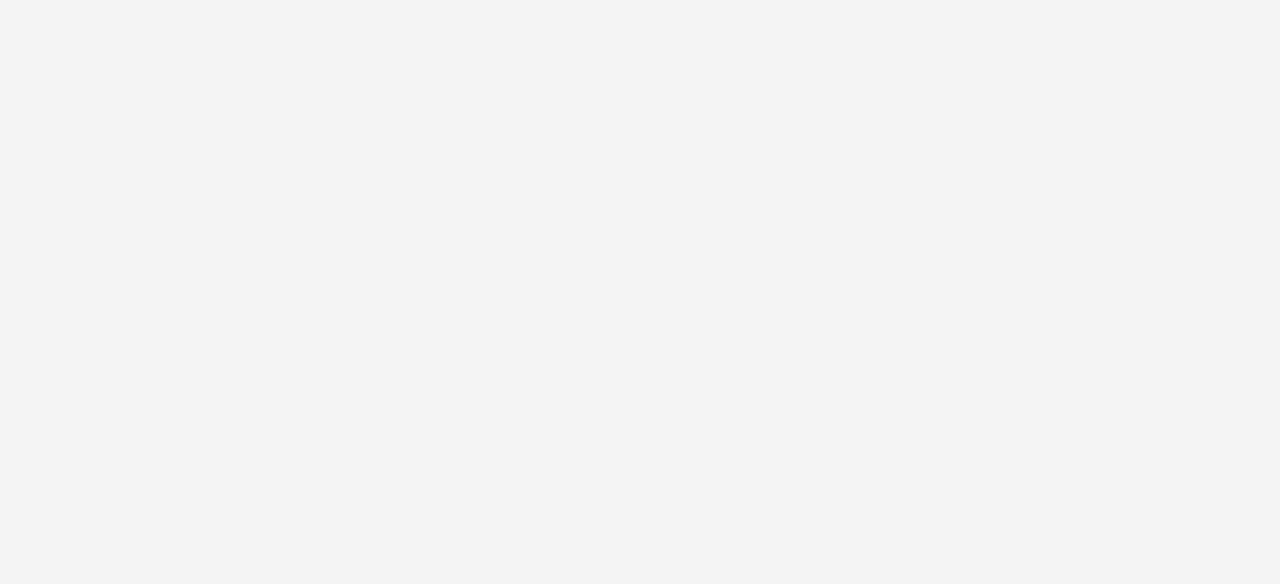
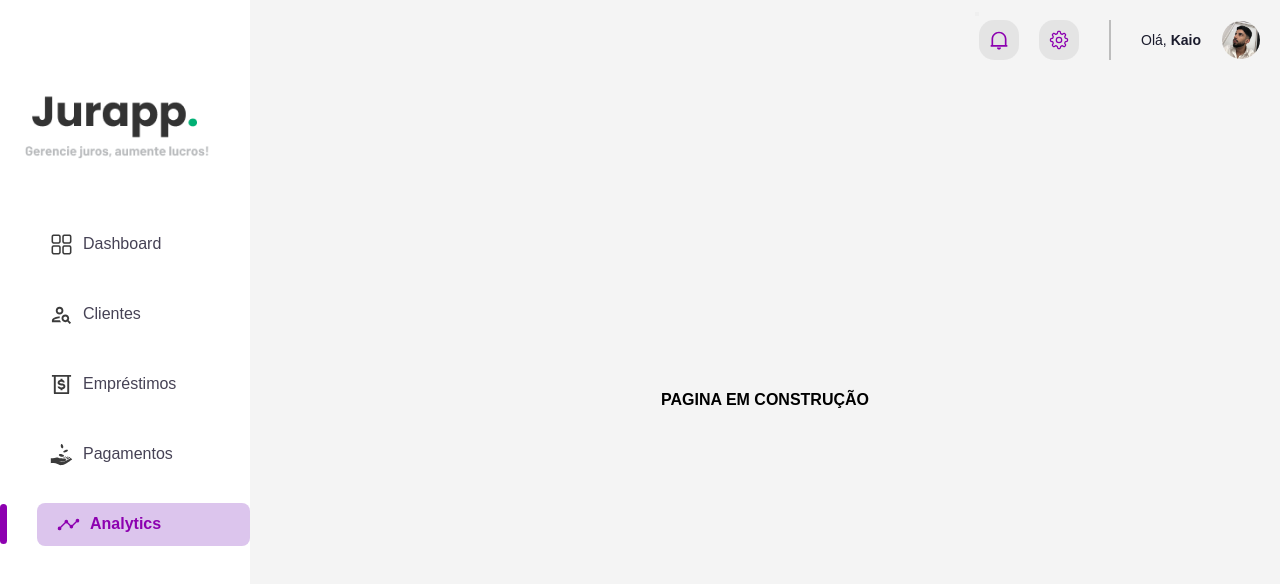
Before and after one commit to kaiudiass/jurappp, a React (Vite) app: page /analise in a window 1280 px wide. Before the commit this address had no page. Shown: the top 584 px of the page. Built offline with nearby package versions, Linux system fonts and the light colour scheme.

Commit message:
feat: added component construction to the route file and adjusted the routes

```diff
--- a/src/components/MenuResize/MenuDesktop/index.jsx
+++ b/src/components/MenuResize/MenuDesktop/index.jsx
@@ -14,6 +14,7 @@ import { GiReceiveMoney } from "react-icons/gi";
 import { IoAnalytics } from "react-icons/io5";
 import MenuContext from '../../../Context/MenuContext';
 import { motion } from "framer-motion";
+import { Link } from 'react-router-dom';
 
 const MenuDesktop = () => {
 
@@ -37,19 +38,18 @@ const MenuDesktop = () => {
       }}
 
     >
-
-        <div className={style.LogoMenuDesktop}>
+        <Link to={"/"} className={style.LogoMenuDesktop}>
         <img src={MainLogo} alt="" />
 
-        </div>
+        </Link>
 
 
         <div className={style.menuLinks}>
             <LinkComponent  to="/" name="Dashboard" icon={<RxDashboard/>}  > </LinkComponent>
                 <LinkComponent  to="/clientes" name="Clientes" icon={<MdOutlinePersonSearch />}  > </LinkComponent>
                 <LinkComponent  to="/emprestimo" name="Empréstimos" icon={<BiMoneyWithdraw/>}  > </LinkComponent>
-                <LinkComponent  to="/3" name="Pagamentos" icon={<GiReceiveMoney />}  > </LinkComponent>
-                <LinkComponent  to="/4" name="Analytics" icon={<IoAnalytics/>}  > </LinkComponent>
+                <LinkComponent  to="/pagamento" name="Pagamentos" icon={<GiReceiveMoney />}  > </LinkComponent>
+                <LinkComponent  to="/analise" name="Analytics" icon={<IoAnalytics/>}  > </LinkComponent>
 
 
             </div>
--- a/src/routes/routes.jsx
+++ b/src/routes/routes.jsx
@@ -4,6 +4,7 @@ import Home from '../pages/Home';
 import Clientes from '../pages/Clientes';
 import Loans from '../pages/Loans';
 import Profile from '../pages/Profile';
+import Construction from '../pages/Construction';
 
 
 const AppRoutes = () => {
@@ -14,7 +15,8 @@ const AppRoutes = () => {
         <Route path="/profile" element={<Profile/>} />
         <Route path="/clientes" element={<Clientes/>} />
         <Route path="/emprestimo" element={<Loans/>} />
-        <Route path="/3" element={<Home/>} />
+        <Route path="/pagamento" element={<Construction/>} />
+        <Route path="/analise" element={<Construction/>} />
 
       </Routes>
 
```
